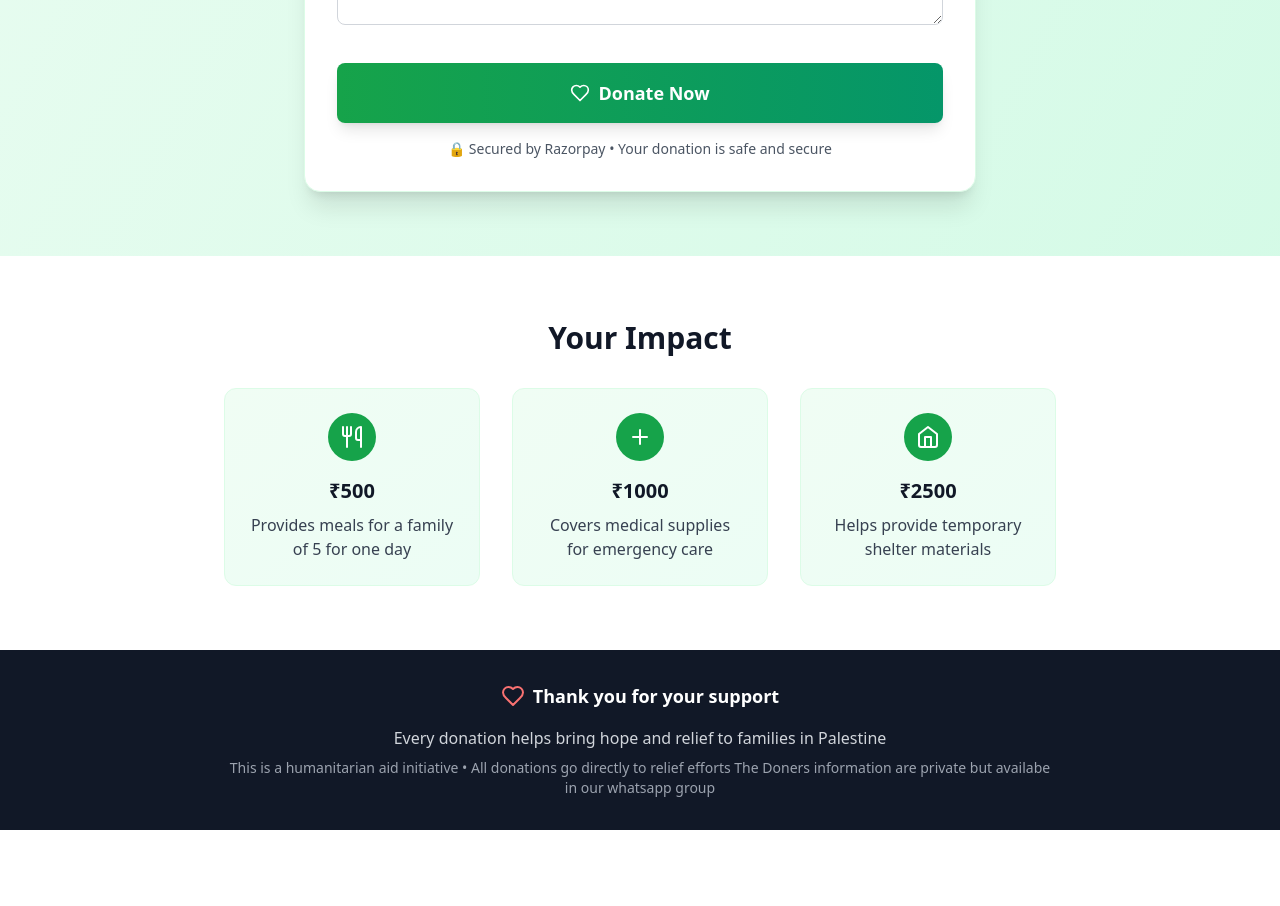
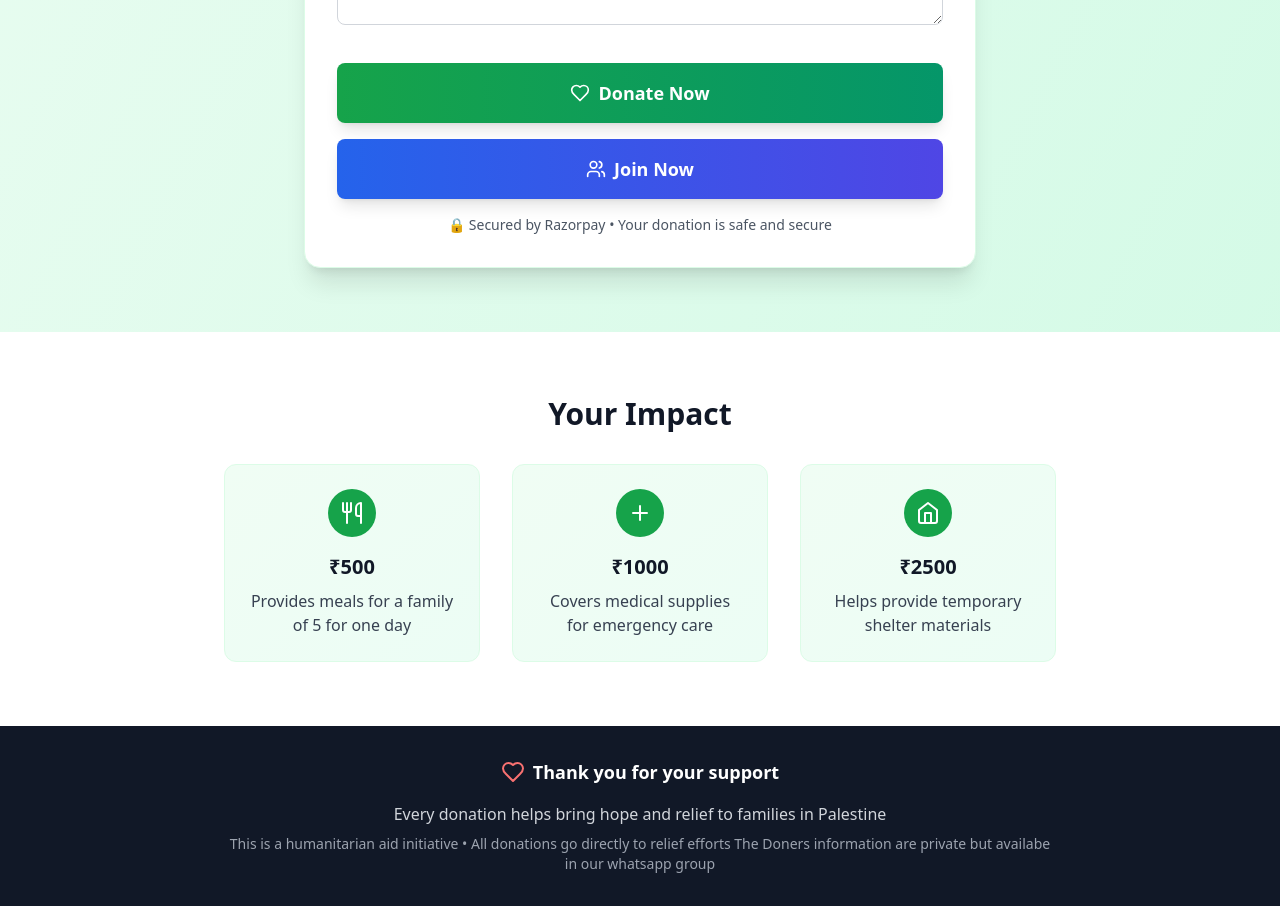
Before and after one commit to Faroffcode/donate, a React (Vite) app: page / in a window 1280 px wide. Shown: the part 1660-2566 px from the top of the page. Before the commit the page ends 2490 px from the top, so only its background shows below. Built offline with nearby package versions, Linux system fonts and the light colour scheme.

Commit message:
Add Join Now button with Google form link

```diff
--- a/src/App.tsx
+++ b/src/App.tsx
@@ -188,6 +188,15 @@ function App() {
                 <span>Donate Now</span>
               </button>
 
+              {/* Join Now Button */}
+              <button
+                onClick={() => window.open('https://forms.gle/syK3HTr8Lk9y1MwJ6', '_blank')}
+                className="w-full py-4 px-6 rounded-lg font-bold text-lg transition-all duration-200 flex items-center justify-center space-x-2 bg-gradient-to-r from-blue-600 to-indigo-600 text-white hover:from-blue-700 hover:to-indigo-700 shadow-lg hover:shadow-xl transform hover:scale-[1.02] mt-4"
+              >
+                <Users className="w-5 h-5" />
+                <span>Join Now</span>
+              </button>
+
               <p className="text-center text-sm text-gray-600 mt-4">
                 🔒 Secured by Razorpay • Your donation is safe and secure
               </p>
```
